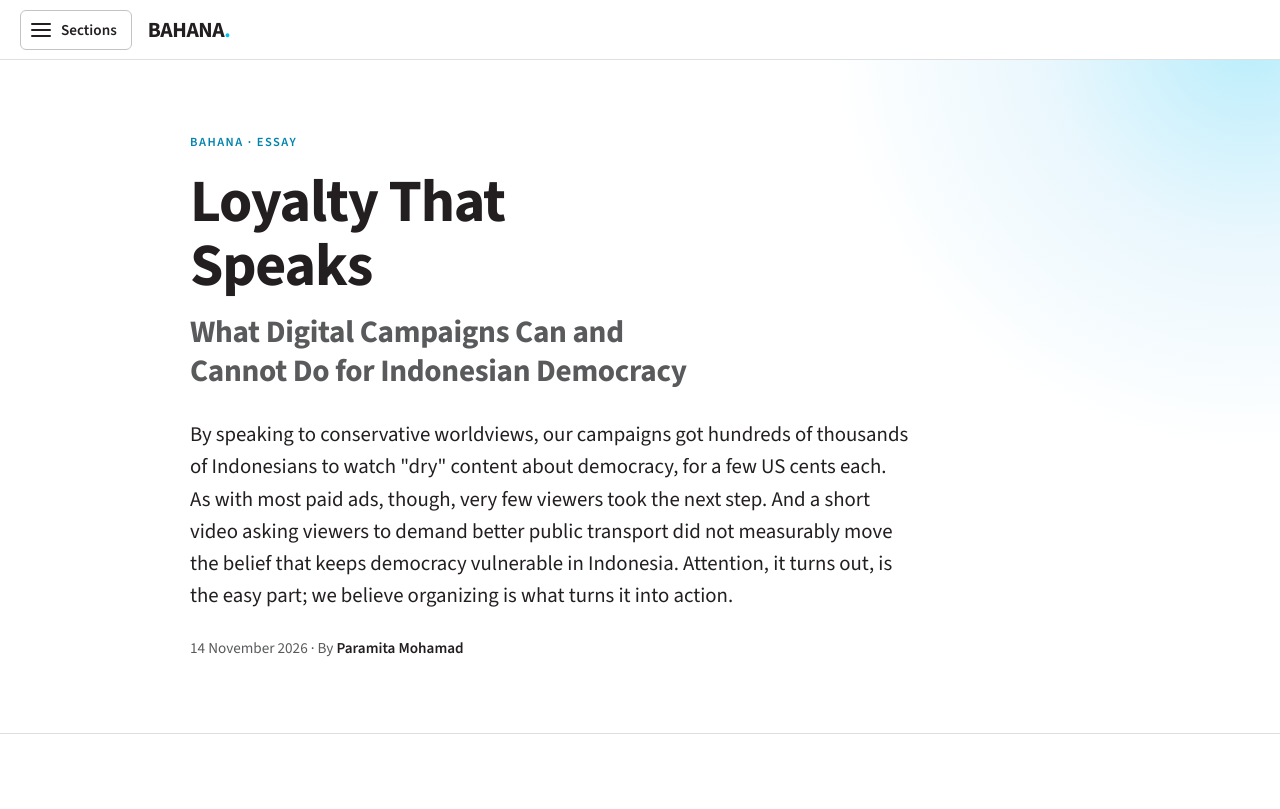
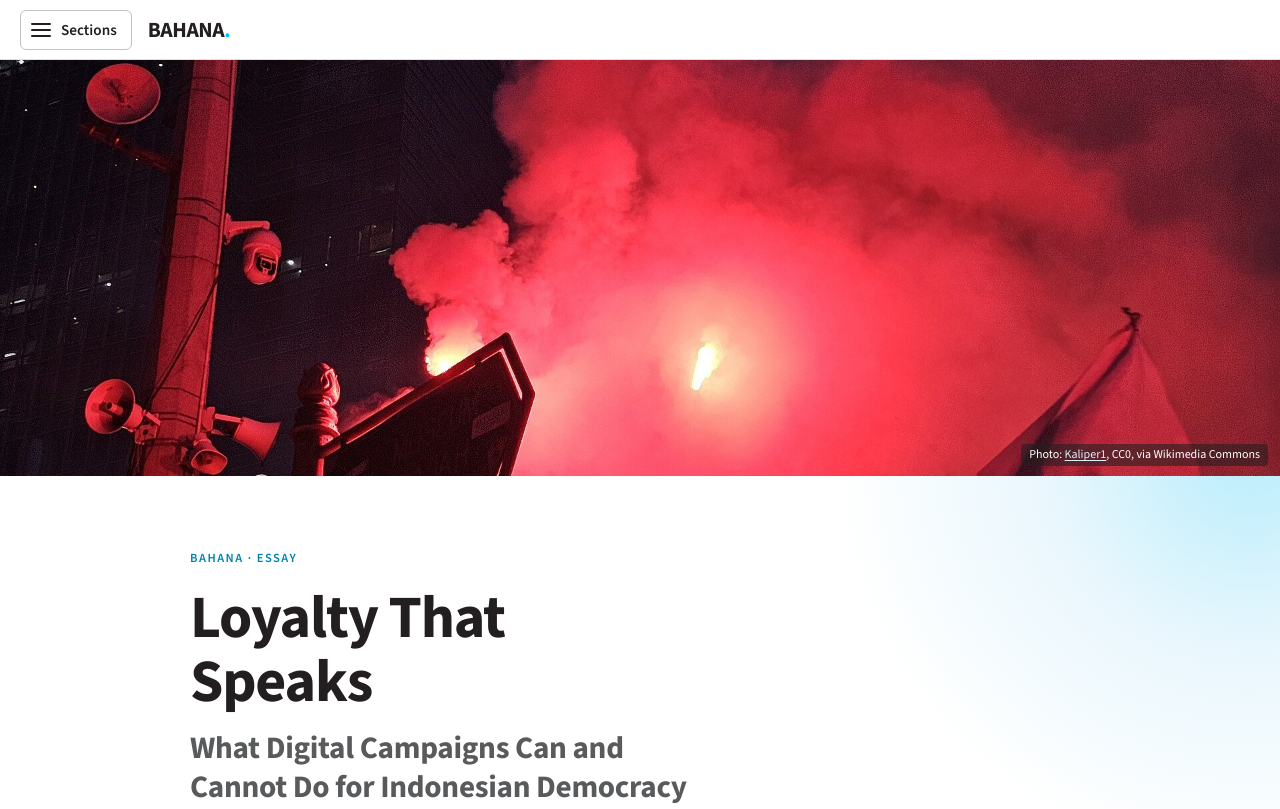
Before and after one commit to bahana-c4c/loyalty-that-speaks, a plain HTML site: page index.html in a window 1280 px wide. Shown: the top 809 px of the page. Drawn offline with nearby package versions, Linux system fonts and the light colour scheme.

Commit message:
Add cover photo and share preview
Cover: Kaliper1, CC0, via Wikimedia Commons.

Co-Authored-By: Claude Opus 5.5 <noreply@anthropic.com>
Claude-Session: https://claude.ai/code/session_01256gBQcdKferMwxbbCBrRp

```diff
--- a/index.html
+++ b/index.html
@@ -4,6 +4,16 @@
 <meta charset="utf-8">
 <meta name="viewport" content="width=device-width, initial-scale=1">
 <title>Loyalty That Speaks: What Digital Campaigns Can and Cannot Do for Indonesian Democracy</title>
+<meta name="description" content="By speaking to conservative worldviews, our campaigns got hundreds of thousands of Indonesians to watch dry content about democracy for a few US cents each. Few took the next step. Bahana, November 2026.">
+<meta property="og:type" content="article">
+<meta property="og:title" content="Loyalty That Speaks: What Digital Campaigns Can and Cannot Do for Indonesian Democracy">
+<meta property="og:description" content="Attention is the easy part. What digital campaigns can and cannot do for Indonesian democracy. Bahana, November 2026.">
+<meta property="og:url" content="https://bahana-c4c.github.io/loyalty-that-speaks/">
+<meta property="og:image" content="https://bahana-c4c.github.io/loyalty-that-speaks/img/og-cover.jpg">
+<meta property="og:image:width" content="1200"><meta property="og:image:height" content="630">
+<meta property="og:image:alt" content="Red flare smoke rising at a night protest among Jakarta office towers">
+<meta name="twitter:card" content="summary_large_image">
+
 <link rel="preconnect" href="https://fonts.googleapis.com">
 <link rel="preconnect" href="https://fonts.gstatic.com" crossorigin>
 <link href="https://fonts.googleapis.com/css2?family=Source+Sans+3:ital,wght@0,400;0,600;0,700;0,900;1,400;1,600&display=swap" rel="stylesheet">
@@ -61,6 +71,10 @@ body.nav-open .drawer{transform:none;visibility:visible;transition:transform .28
 
 .eyebrow{font-size:.78rem;font-weight:600;letter-spacing:.12em;text-transform:uppercase}
 
+.cover{margin:0;position:relative;background:var(--ink-900)}
+.cover img{display:block;width:100%;height:clamp(240px,52vh,560px);object-fit:cover;object-position:50% 58%}
+.cover figcaption{position:absolute;right:12px;bottom:10px;margin:0;padding:3px 8px;border-radius:4px;background:rgba(35,31,32,.6);color:#fff;font-size:.75rem;line-height:1.3}
+.cover figcaption a{color:var(--cyan-100)}
 /* Hero */
 .hero{position:relative;overflow:hidden;padding:72px 20px 56px;border-bottom:1px solid var(--grey-200)}
 .hero::before{content:"";position:absolute;width:900px;height:900px;right:-420px;top:-480px;border-radius:50%;background:radial-gradient(circle,rgba(0,191,242,.28) 0%,rgba(215,240,252,.55) 32%,rgba(255,255,255,0) 66%);pointer-events:none}
@@ -119,7 +133,11 @@ footer .wordmark{font-size:1.1rem}
   <a class="top-link" href="#top" data-target="top">&uarr; Back to the top</a>
 </nav>
 
-<header class="hero" id="top">
+<figure class="cover" id="top">
+  <img src="img/cover-wide.jpg" alt="Red flare smoke rising at a night protest among Jakarta office towers, October 2026" fetchpriority="high">
+  <figcaption>Photo: <a href="https://commons.wikimedia.org/wiki/File:Flare_night,_October_2026,_Indonesia..jpg">Kaliper1</a>, CC0, via Wikimedia Commons</figcaption>
+</figure>
+<header class="hero">
   <div class="hero-inner">
     <p class="eyebrow">Bahana &middot; Essay</p>
     <h1 id="title">Loyalty That Speaks: What Digital Campaigns Can and Cannot Do for Indonesian Democracy</h1>
```
Also changed, not shown: img/cover-wide.jpg (added), img/og-cover.jpg (added).
